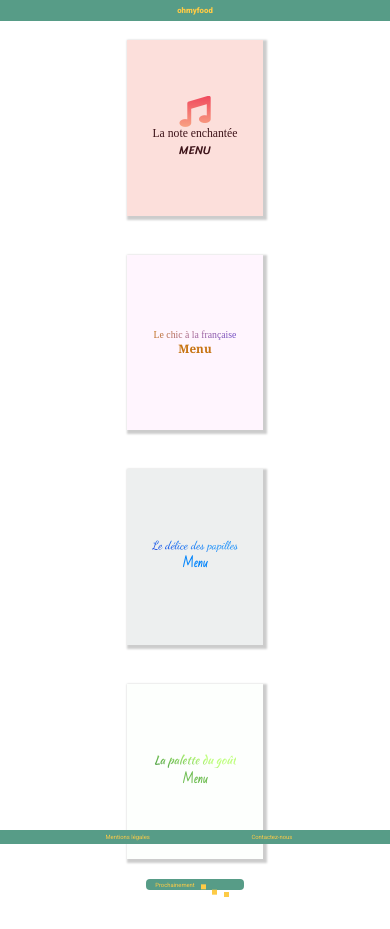
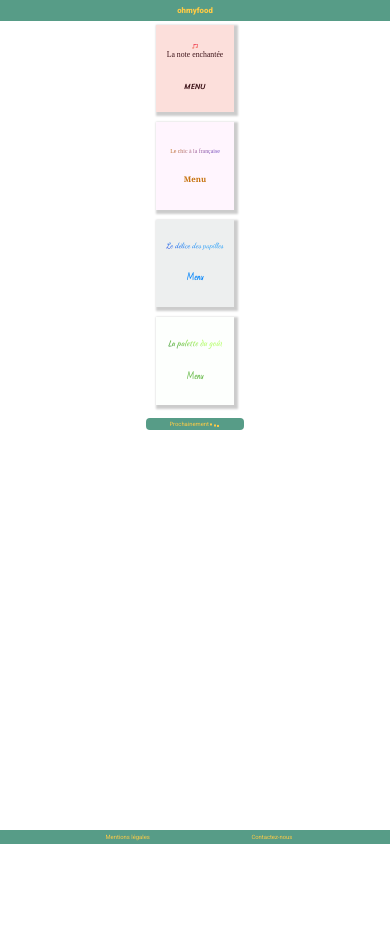
Before and after one commit to Qarton/OMF, a plain HTML site: page index.html in a window 390 px wide. After the commit the page ends 844 px from the top, so only its background shows below. Drawn offline with Linux system fonts and the light colour scheme; a web font is replaced by a local one.

Commit message:
Mise en page des menu et de la page d'accueil
différente couleurs pour les différentes partie des menu et mise en page de la page home
affichage responsive page home

```diff
--- a/index.html
+++ b/index.html
@@ -11,16 +11,16 @@
 <body>
     <header>ohmyfood</header>
     <div class="home">
-        <a href="Menu_1.html" class="home_link">
+        <a href="Menu_1.html" class="home__link">
             <div class="home__menu home__menu__note"><i class="fas fa-music"></i><div class="title">La note enchantée</div><div class="sub_home">MENU</div></div>
         </a>
-        <a href="Menu_2.html" class="home_link">
+        <a href="Menu_2.html" class="home__link">
             <div class="home__menu home__menu__chic"><div class="title">Le chic à la française</div><div class="sub_home">Menu</div> </div>
         </a>
-        <a href="Menu_3.html" class="home_link">
+        <a href="Menu_3.html" class="home__link">
             <div class="home__menu home__menu__papille"><div class="title">Le délice des papilles</div><div class="sub_home">Menu</div> </div>
         </a>
-        <a href="Menu_4.html" class="home_link">
+        <a href="Menu_4.html" class="home__link">
             <div class="home__menu home__menu__palette"><div class="title">La palette du goût </div><div class="sub_home">Menu</div> </div>
         </a>
     </div>
--- a/scss/style.scss
+++ b/scss/style.scss
@@ -3,14 +3,21 @@ $logo-font: 'Roboto';
 $green: #579c87;
 $yellow: #FDCB46;
 $white: #FFF;
-$chic-color:#fff;
+
+$note-txt:#3c1218;
+
+$chic-txt:#c77412;
 $chic-color1:#C67412;
 $chic-color2:#A56799;
 $chic-color3:#6E4CCC;
-$note-txt:#3c1218;
-$chic-txt:#c77412;
+
 $papille-txt:#0887fb;
+$papille-color1:#0228dd;
+$papille-color2:#0670f3;
+$papille-color3:#229df9;
+
 $palette-txt:#72bf56;
+
 $title-prm2: text;
 $title-prm3: transparent;
 $num-dots: 3;
@@ -19,18 +26,14 @@ $anim-delay: $anim-dur / $num-dots;
 
 $types: (note, chic, papille, palette);
 
-/* $breakpoints: (
-  mobile: 599px,
-); */
+/*$breakpoints: (
+    mobile: 599px,
+    small-screen: 1024px,
+);*/
 
 $mobile:599px;
-
-$chic-color: (
-        1:$chic-color1,
-        2:$chic-color2,
-        3:$chic-color3,
-    );
-
+$tablet:767px;
+$small-screen: 1024px;
 
 $resto: (
     note: (
@@ -40,14 +43,12 @@ $resto: (
         title: $note-txt,
         title-font: 'Devonshire',
         title-weight: lighter,
-        title-size: 3vw,
+        title-size: 2vw,
         sub-font: 'Sriracha',
         sub-weight: lighter,
-        sub-size: 3vw,
+        sub-size: 2vw,
         menu-sub-size:1.5vw,
-        1:$chic-color1,
-        2:$chic-color2,
-        3:$chic-color3,
+        1:$note-txt,
     ),
     chic: (
         font: 'Noto Serif',
@@ -56,11 +57,11 @@ $resto: (
         title: linear-gradient(140deg, $chic-color1, $chic-color2, $chic-color3),
         title-font: 'Croissant one',
         title-weight: lighter,
-        title-size: 2.5vw,
+        title-size: 1.5vw,
         sub-font: 'Noto Serif',
         sub-weight: bold,
         sub-color-1: $chic-color1,
-        sub-size: 3vw,
+        sub-size: 2vw,
         menu-sub-size:1.5vw,
         1:$chic-color1,
         2:$chic-color2,
@@ -70,17 +71,17 @@ $resto: (
         font: 'Bad Script',
         back: #edefef,
         txt: $papille-txt,
-        title: linear-gradient(25deg, #0431df, #0887fb 60%),
+        title: linear-gradient(25deg, $papille-color1, $papille-color2, $papille-color3 60%),
         title-font: 'Dancing Script',
         title-weight: normal,
-        title-size: 3vw,
+        title-size: 2vw,
         sub-font: 'Bad Script',
         sub-weight: bold,
-        sub-size: 3vw,
+        sub-size: 2vw,
         menu-sub-size:1.5vw,
-        1:$chic-color1,
-        2:$chic-color2,
-        3:$chic-color3,
+        1:$papille-color1,
+        2:$papille-color2,
+        3:$papille-color3,
     ),
     palette: (
         font: 'Bad Script',
@@ -89,24 +90,41 @@ $resto: (
         title: linear-gradient(25deg, #3d9339, #bfff7e 60%),
         title-font: 'Kaushan Script',
         title-weight: normal,
-        title-size: 3vw,
+        title-size: 2vw,
         sub-font: 'Bad Script',
         sub-weight: bold,
-        sub-size: 3vw,
+        sub-size: 2vw,
         menu-sub-size:1.5vw,
-        1:$chic-color1,
-        2:$chic-color2,
-        3:$chic-color3,
+        1:$palette-txt,
     )
 );
 
+
 /* Mixins*/
+
+/*@mixin breakpoint($value) {
+    @media screen and (max-width:map-get($breakpoints,$value)){
+      @content;
+    }
+  }*/
 
 @mixin mobile-only {
     @media screen and (max-width: $mobile){
       @content;
     }
   }
+
+@mixin tablet {
+    @media screen and (max-width: $tablet){
+        @content;
+    }
+}
+
+@mixin small-screen {
+    @media screen and (max-width: $small-screen){
+        @content;
+    }
+}
 
 @mixin resto($state) {
     $plt: map-get($resto, $state);
@@ -115,10 +133,13 @@ $resto: (
     font-family: map-get($plt,font);
 }
 
-@mixin underline($state) {
-        $plt: map-get($resto, $state);
-        background-color: map-get($plt, back);
-    }
+@mixin item ($color) {
+    background-color: $color;
+}
+
+@mixin font-sub ($color) {
+    color: $color;
+}
 
 @mixin title($state) {
     $plt: map-get($resto, $state);
@@ -128,6 +149,7 @@ $resto: (
     font-family: map-get($plt,title-font);
     font-weight: map-get($plt,title-weight);
     font-size: map-get($plt,title-size);
+    margin-bottom: 20px;
 }
 
 @mixin subtitle($state) {
@@ -164,6 +186,7 @@ h2 {
 
 a {
     text-decoration: none;
+
 }
 
 ul {
@@ -220,7 +243,7 @@ footer {
 
 @keyframes dots {
     0% {
-        transform: translateY(200%);
+        transform: translateY(100%);
     };
     100% {
         transform: translateY(0%);
@@ -232,15 +255,21 @@ footer {
     display: flex;
     flex-wrap: wrap;
     justify-content: space-evenly;
-    @include mobile-only{
+    margin:1vw;
+    @include mobile-only {
+        display: flex;
         flex-direction: column;
         flex-wrap: unset;
         align-items: center;
         }
+    &__link{
+        width:45%;
+        height: 25vw;
+    }
     &__menu {
-        width: 35vw;
-        height: 45vw;
-        margin: 5vw;
+        width: 20vw;
+        height: 22.5vw;
+        margin: auto;
         display: flex;
         justify-content: center;
         align-items: center;
@@ -262,7 +291,7 @@ footer {
             transform: scale(1.1);
         }
         i {
-            font-size: 8vw;
+            font-size: 1.5vw;
         }
     }
     &__next {
@@ -284,15 +313,14 @@ footer {
             transform: scale(1.1);
         }
         .load {
-            width: 40px;
-            height: 25px;
+            width: 3vw;
             display: flex;
             justify-content: space-evenly;
             align-items: center;
             &_dot {
                 background-color: $yellow;
-                height: 5px;
-                width: 5px;
+                height: 0.5vw;
+                width: 0.5vw;
                 animation: dots $anim-dur backwards infinite ease-in-out alternate;
                 @for $i from 1 through $num-dots {
                     &--#{$i} {
@@ -331,7 +359,18 @@ footer {
                     width: 100%;
                 &__menu {
                     @include sub_menu($type);
+                    @for $i from 1 through 3 {
+                        @each $name, $value in $resto {
+
+                            &__#{$name}__#{$i} {
+                                @include font-sub(
+                                    map-get($value, $i),
+                                );
+                                }
+                            }
+                        }
                 }
+
             }
                 @include resto($type);
             }
@@ -347,6 +386,7 @@ footer {
         }
     }
 }
+
 
 .sidebar {
     background-repeat: no-repeat;
@@ -373,15 +413,6 @@ footer {
     position: relative;
   }
 
-  @each $type in $types {
-      @for $i from 1 through 3 {
-  .underline__#{$type}__#{$i}:before {
-    background-color: map-get($chic-color, $i);
-}
-}
-  }
-
-
   .underline:before {
     content: "";
     position: absolute;
@@ -393,6 +424,17 @@ footer {
     transition: transform 0.5s ease-in-out;
   }
 
+  @for $i from 1 through 3 {
+    @each $name, $value in $resto {
+
+        .underline__#{$name}__#{$i}:before {
+            @include item(
+                map-get($value, $i),
+            );
+            }
+        }
+    }
+
   .underline:hover:before {
     transform: scaleX(1);
   }
```
Also changed, not shown: Menu_1.html (+3 -3 lines), Menu_2.html (+6 -6 lines), Menu_3.html (+10 -10 lines), Menu_4.html (+3 -3 lines), css/style.css, 1 other file.
